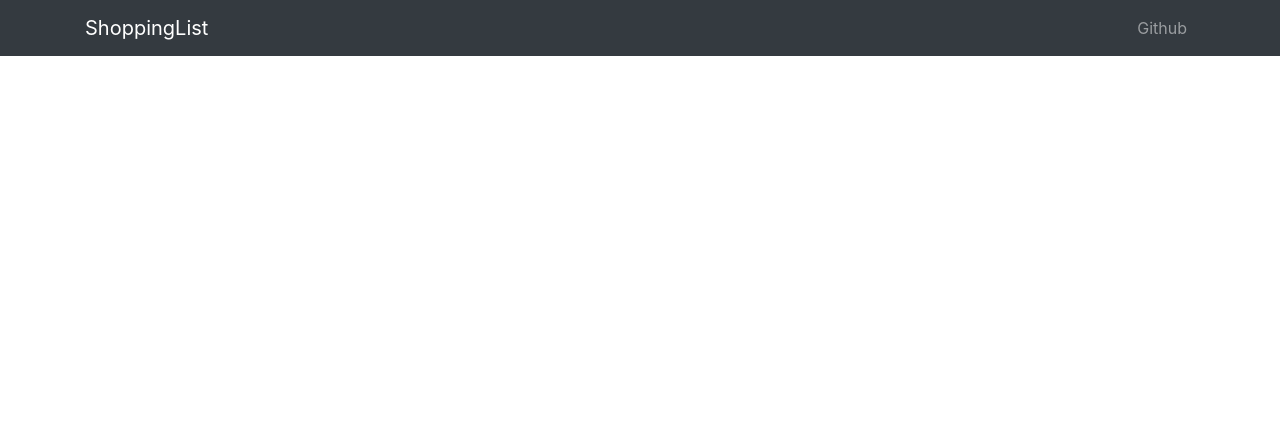
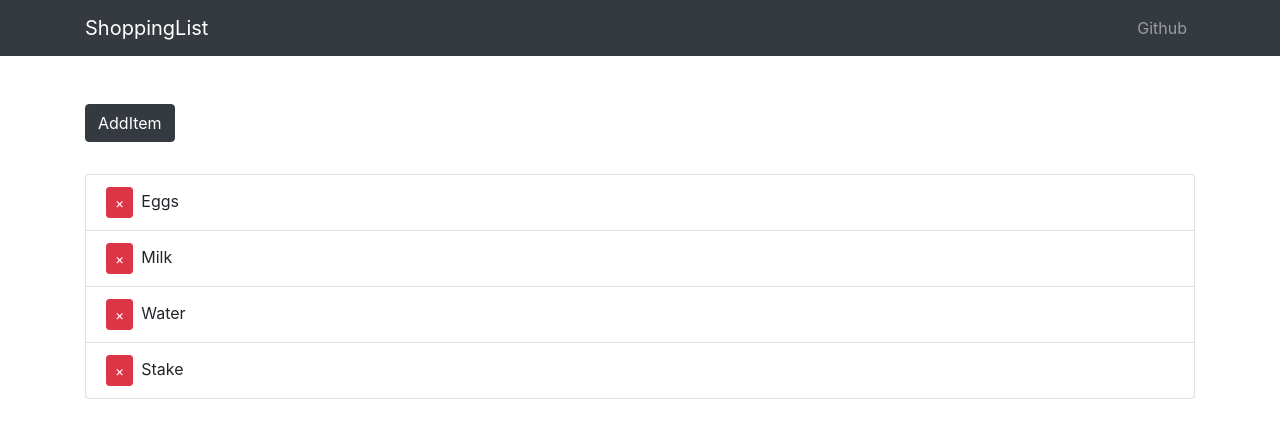
Before and after one commit to mishapodl/mern-shopping-list, a React (Create React App) app in the folder client/: page / in a window 1280 px wide. Shown: the top 438 px of the page. Built offline with nearby package versions, Linux system fonts and the light colour scheme.

Commit message:
Сделал функционал добавить удалить в items

```diff
--- a/client/package.json
+++ b/client/package.json
@@ -10,9 +10,13 @@
     "mongoose": "^5.5.12",
     "react": "^16.8.6",
     "react-dom": "^16.8.6",
+    "react-redux": "^7.0.3",
     "react-scripts": "3.0.1",
     "react-transition-group": "^4.1.0",
     "reactstrap": "^8.0.0",
+    "redux": "^4.0.1",
+    "redux-saga": "^1.0.2",
+    "redux-thunk": "^2.3.0",
     "uuid": "^3.3.2"
   },
   "scripts": {
--- a/client/src/App.jsx
+++ b/client/src/App.jsx
@@ -1,7 +1,7 @@
 import React from 'react';
 import './App.css';
 import 'bootstrap/dist/css/bootstrap.min.css';
-import { AppNavbar } from './components/index';
+import { AppNavbar, ShoppingList } from './components/index';
 
 
 class App extends React.Component {
@@ -9,6 +9,7 @@
 		return (
 			<div>
 			  <AppNavbar />
+			  <ShoppingList />
 			</div>
 		 );
 	}
--- /dev/null
+++ b/client/src/components/ShoppingList/ShoppingList.css
@@ -0,0 +1,21 @@
+.remove-btn {
+	margin-right: 0.5rem;
+ }
+
+ .fade-enter {
+	opacity: 0.01;
+ }
+
+ .fade-enter-active {
+	opacity: 1;
+	transition: opacity 1000ms ease-in;
+ }
+
+ .fade-exit {
+	opacity: 1;
+ }
+
+ .fade-exit-active {
+	opacity: 0.01;
+	transition: opacity 1000ms ease-in;
+ }
--- /dev/null
+++ b/client/src/components/ShoppingList/ShoppingList.jsx
@@ -0,0 +1,71 @@
+
+import React, { Component } from 'react'
+import './ShoppingList.css';
+import uuid from 'uuid';
+import { Container, ListGroup, ListGroupItem, Button } from 'reactstrap';
+import { CSSTransition, TransitionGroup } from 'react-transition-group'
+
+class ShoppingList extends Component {
+	state = {
+		items: [
+			{ id: uuid(), name: 'Eggs'},
+			{ id: uuid(), name: 'Milk'},
+			{ id: uuid(), name: 'Water'},
+			{ id: uuid(), name: 'Stake'},
+		]
+	}
+
+	addItem = () => {
+		let name = prompt('Enter item');
+		if(name) {
+			this.setState(state => ({
+				items: [...state.items, { id: uuid(), name }]
+			}));
+		}
+	}
+
+	render() {
+		const { items } = this.state;
+		return (
+			<div>
+				<Container>
+					<Button
+						color="dark"
+						style={{marginBottom: '2rem'}}
+						onClick={this.addItem}
+					>
+						AddItem
+					</Button>
+
+					<ListGroup>
+						<TransitionGroup className="shopping-list">
+							{
+								items.map(({ id, name }) => (
+									<CSSTransition key={id} timeout={500} classNames="fade">
+										<ListGroupItem>
+											<Button
+												className="remove-btn"
+												color="danger"
+												size="sm"
+												onClick={() => {
+													this.setState(state => ({
+														items: state.items.filter(item => item.id !== id)
+													}))
+												}}
+											>
+												&times;
+											</Button>
+											{ name }
+										</ListGroupItem>
+									</CSSTransition>
+								))
+							}
+						</TransitionGroup>
+					</ListGroup>
+				</Container>
+			</div>
+		);
+	}
+};
+
+export default ShoppingList;
--- a/client/src/components/index.js
+++ b/client/src/components/index.js
@@ -1,3 +1,4 @@
-import AppNavbar from './AppNavbar/AppNavbar'
+import AppNavbar from './AppNavbar/AppNavbar';
+import ShoppingList from './ShoppingList/ShoppingList';
 
-export { AppNavbar }
+export { AppNavbar, ShoppingList }
```
Also changed, not shown: 1 other file (tests, documents, lock files or other folders).
